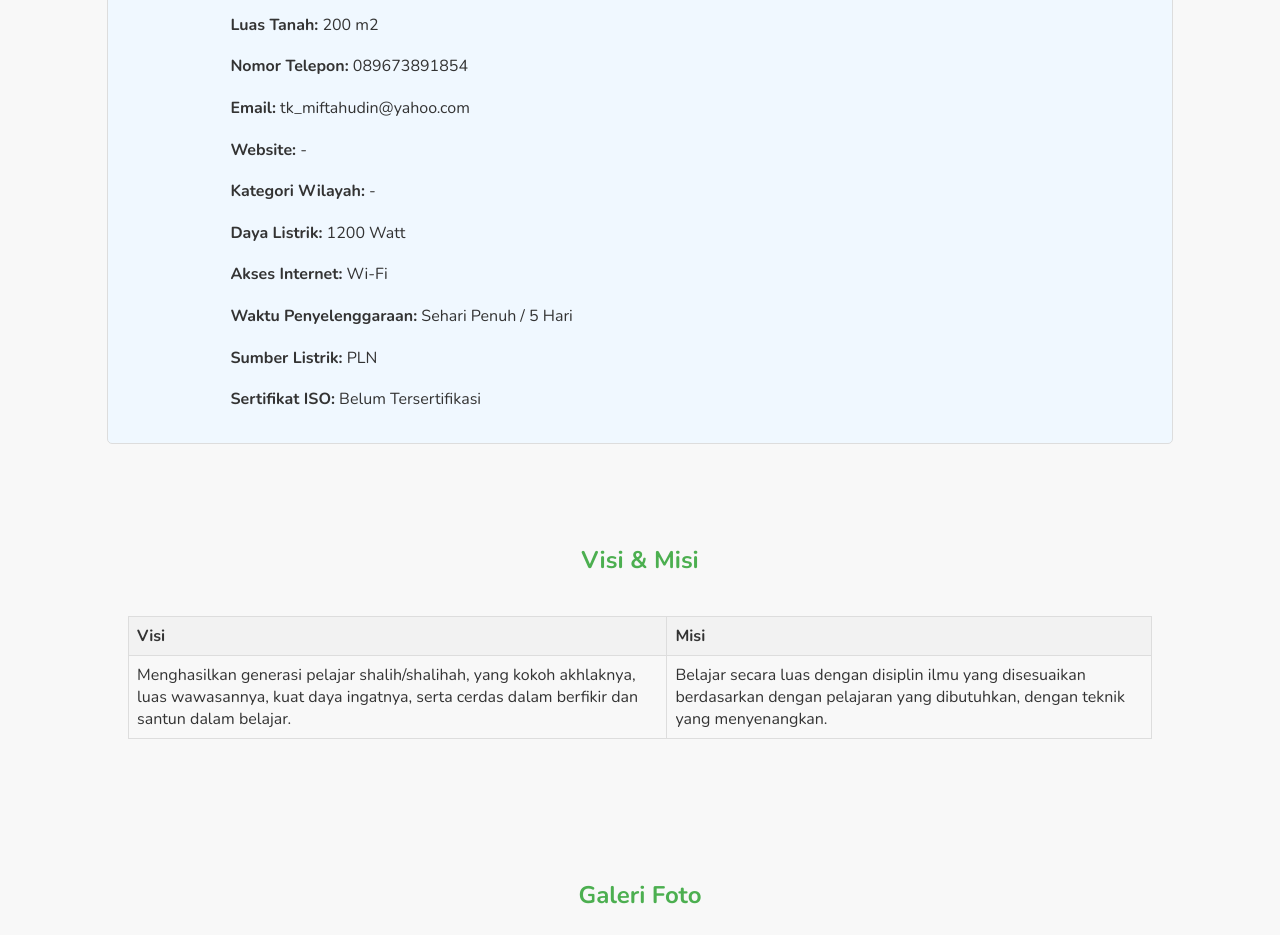
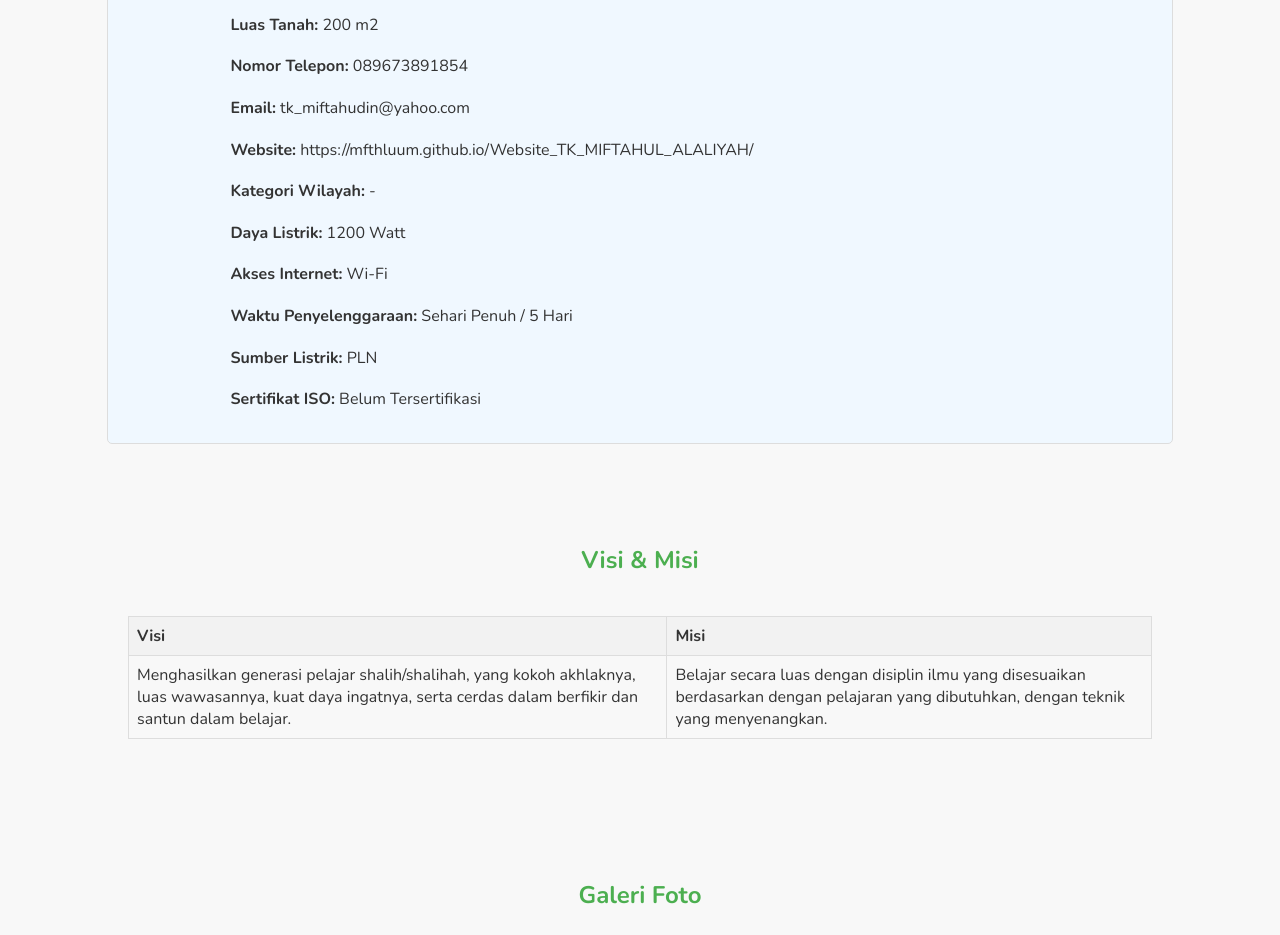
Before and after one commit to mfthluum/Website_TK_MIFTAHUL_ALALIYAH, a plain HTML site: page index.html in a window 1280 px wide. Shown: the part 1380-2315 px from the top of the page. Drawn offline with nearby package versions, Linux system fonts and the light colour scheme.

Commit message:
index.html

```diff
--- a/index.html
+++ b/index.html
@@ -73,7 +73,7 @@
             <p><strong>Luas Tanah:</strong> 200 m2</p>
             <p><strong>Nomor Telepon:</strong> 089673891854</p>
             <p><strong>Email:</strong> tk_miftahudin@yahoo.com</p>
-            <p><strong>Website:</strong> -</p>
+            <p><strong>Website:</strong> https://mfthluum.github.io/Website_TK_MIFTAHUL_ALALIYAH/</p>
             <p><strong>Kategori Wilayah:</strong> -</p>
             <p><strong>Daya Listrik:</strong> 1200 Watt</p>
             <p><strong>Akses Internet:</strong> Wi-Fi</p>
```
